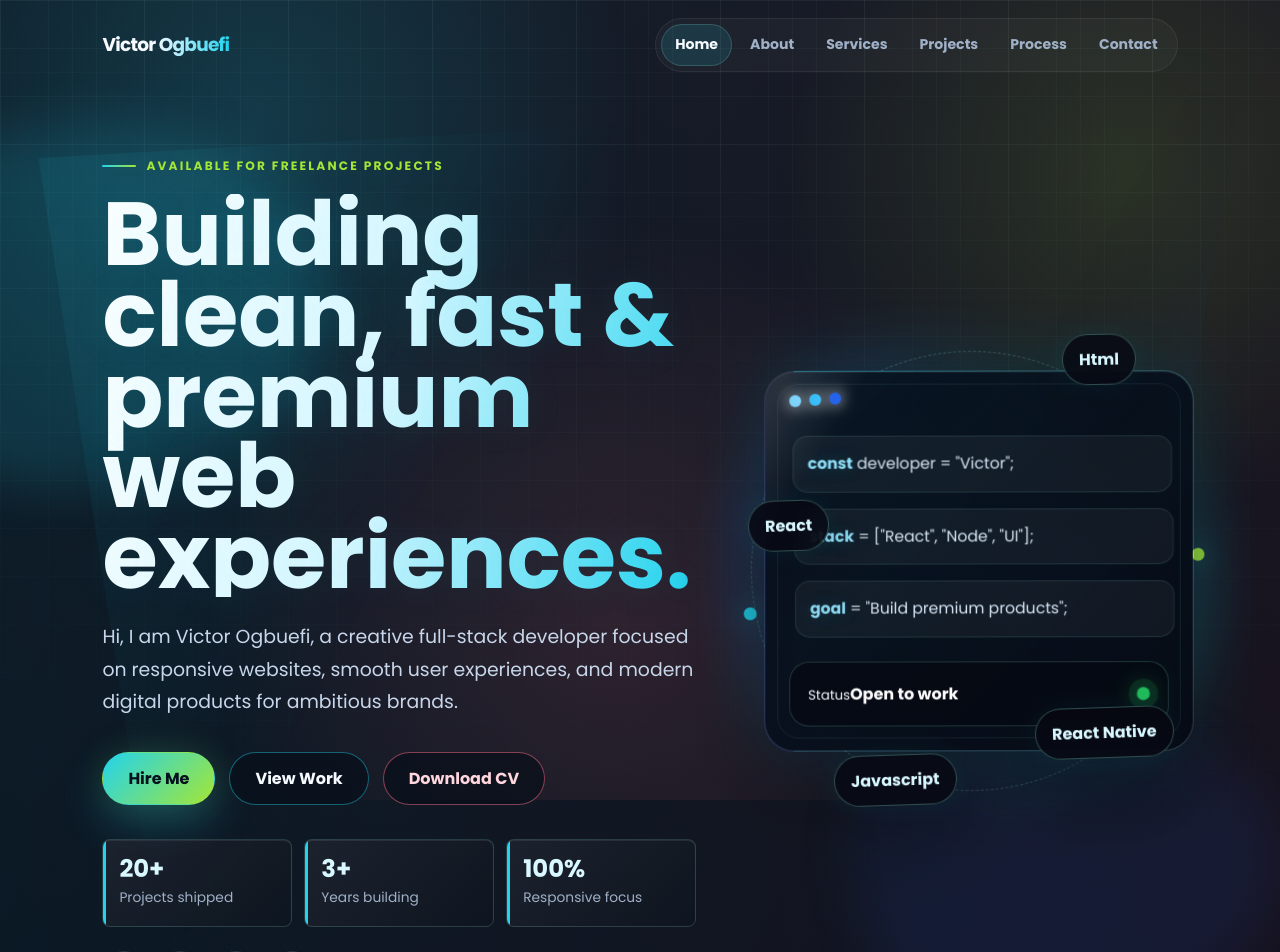
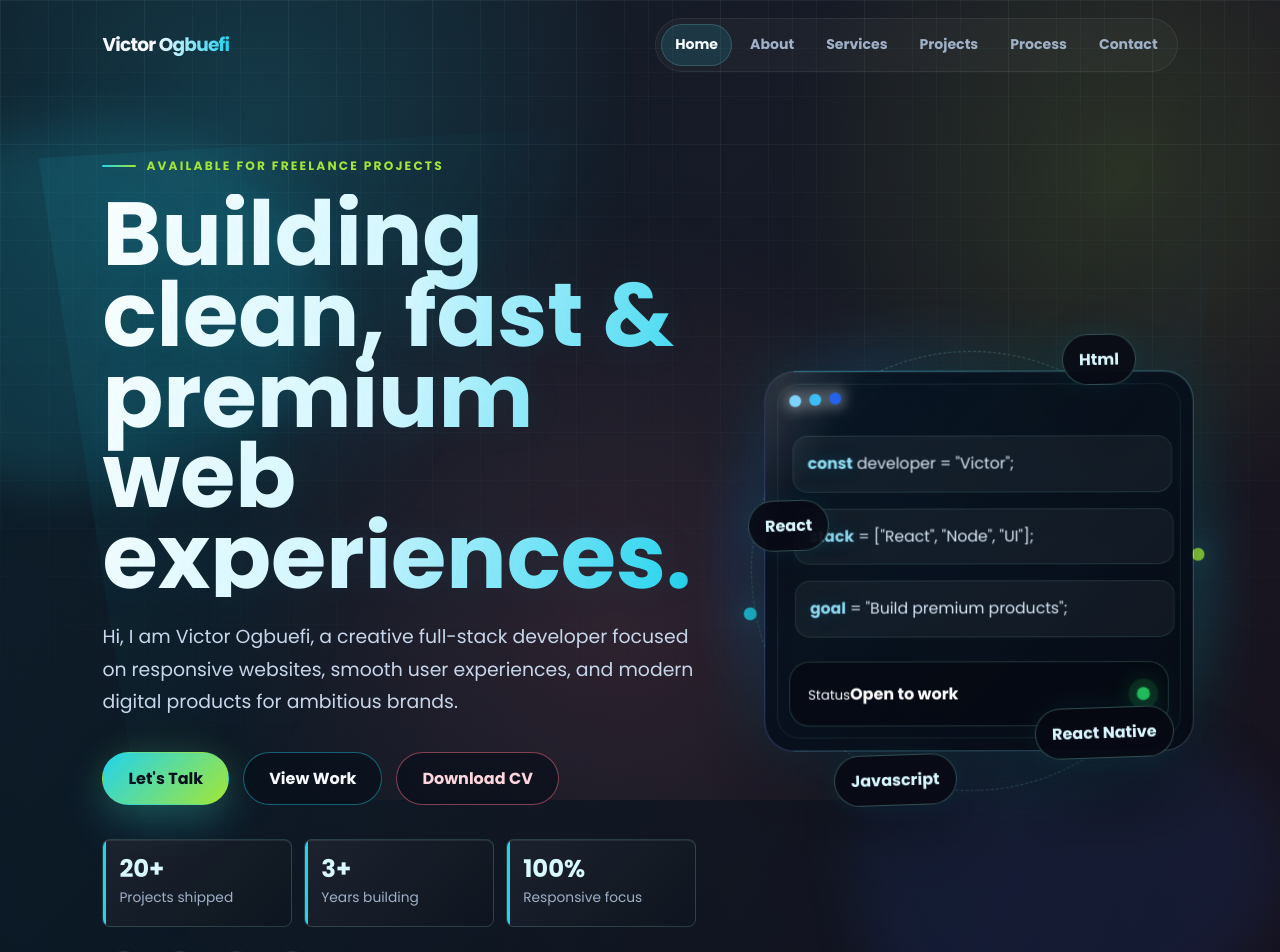
Before and after one commit to RealLoner49/my-portfolio, a React (Create React App) app: page / in a window 1280 px wide. Shown: the top 952 px of the page. Built offline with nearby package versions, Linux system fonts and the light colour scheme.

Commit message:
Update hero contact button text

```diff
--- a/src/components/Hero/Hero.jsx
+++ b/src/components/Hero/Hero.jsx
@@ -38,7 +38,7 @@
           </p>
 
           <div className="hero-buttons">
-            <a href="#contact" className="btn primary">Hire Me</a>
+            <a href="#contact" className="btn primary">Let's Talk</a>
             <a href="#projects" className="btn secondary">View Work</a>
             <a href="/CV.pdf" className="btn ghost" download>Download CV</a>
           </div>
```
